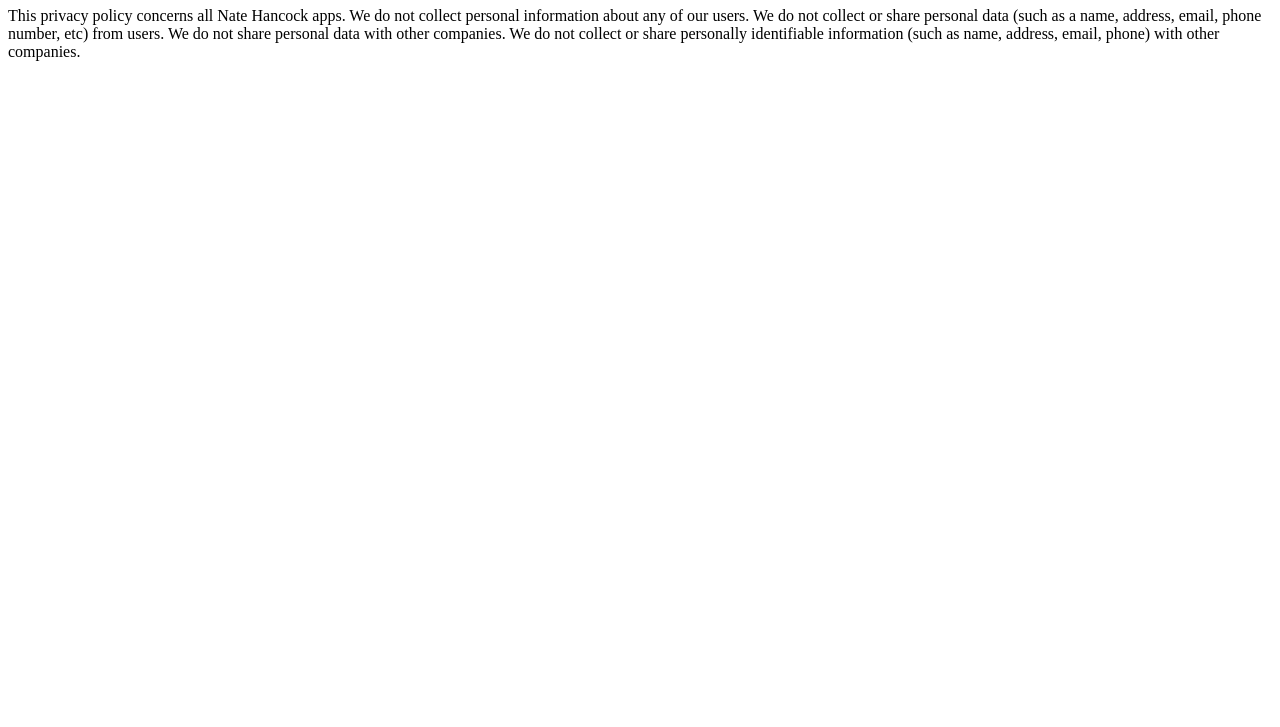
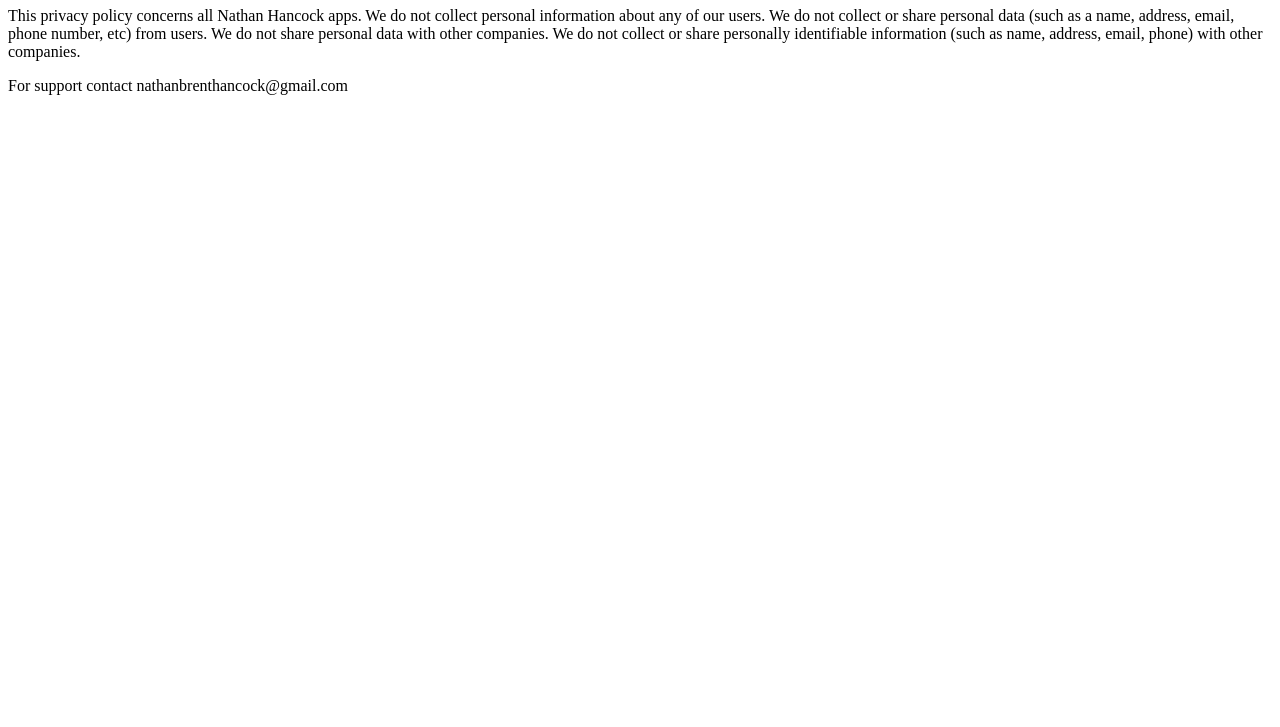
Before and after one commit to natehancock/natehancock.github.io, a plain HTML site: page index.html in a window 1280 px wide. Shown: the part 73-800 px from the top of the page. Drawn offline with Linux system fonts and the light colour scheme.

Commit message:
added support email

```diff
--- a/index.html
+++ b/index.html
@@ -5,11 +5,14 @@
 </head>
 <body>
 	<h1>Privacy Policy</h1>
-	<p>This privacy policy concerns all Nate Hancock apps.
+	<p>This privacy policy concerns all Nathan Hancock apps.
 		We do not collect personal information about any of our users.
 		We do not collect or share personal data (such as a name, address, email, phone number, etc) from users.
 		We do not share personal data with other companies.
 		We do not collect or share personally identifiable information (such as name, address, email, phone) with other companies.
 	</p>
+
+	<p>
+		For support contact nathanbrenthancock@gmail.com
 </body>
 </html>
```
